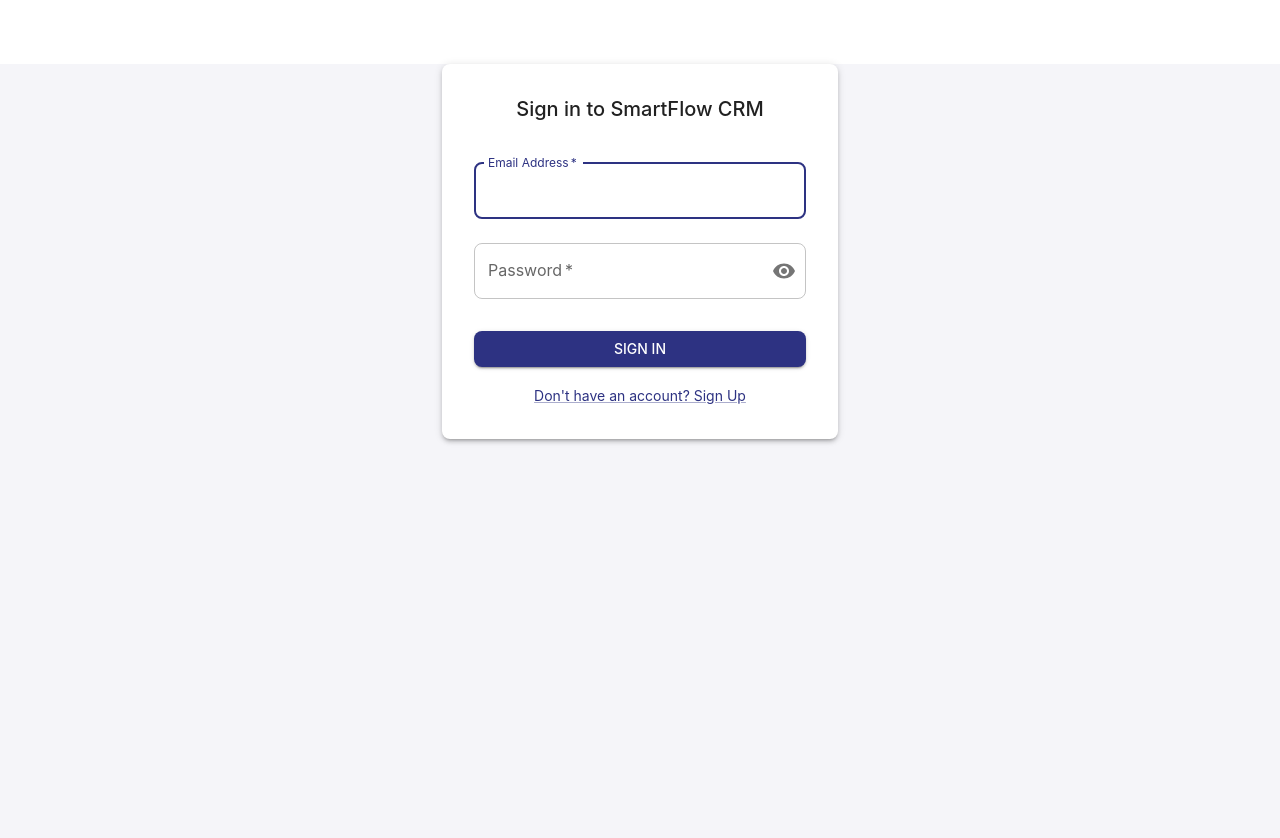
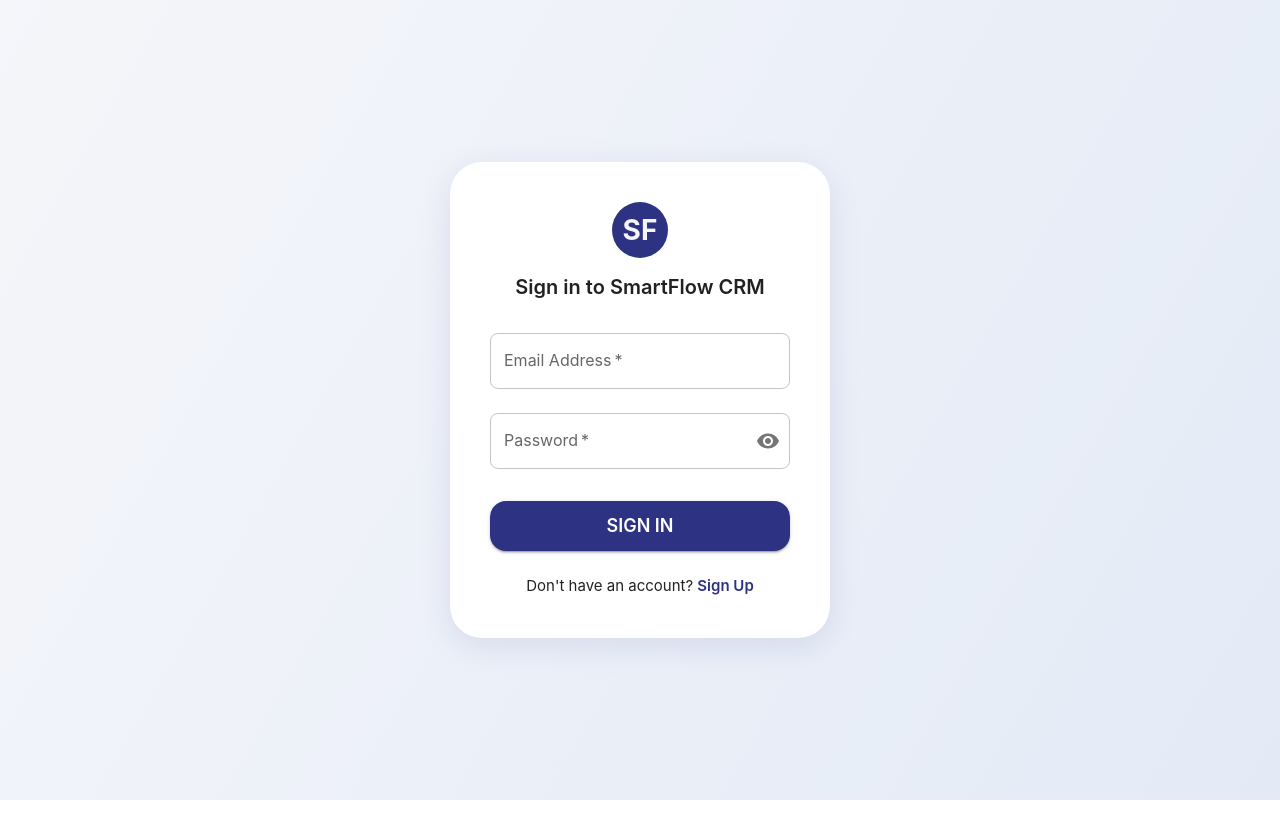
Before and after one commit to unique-Sachin/SmartFlow-CRM, a React (Vite) app in the folder frontend/: page /login in a window 1280 px wide. Shown: the top 838 px of the page. After the commit the page ends 800 px from the top, so only its background shows below. Built offline with nearby package versions, Linux system fonts and the light colour scheme; no server answers.

Commit message:
Refactor Login and Register components to enhance UI with Avatar and improved layout. Streamline form elements and error handling for better user experience.

```diff
--- a/frontend/src/pages/Login.tsx
+++ b/frontend/src/pages/Login.tsx
@@ -1,7 +1,6 @@
 import React, { useState } from 'react';
 import { useNavigate, Link as RouterLink } from 'react-router-dom';
 import {
-  Container,
   Box,
   TextField,
   Button,
@@ -11,6 +10,7 @@
   Alert,
   InputAdornment,
   IconButton,
+  Avatar
 } from '@mui/material';
 import { Visibility, VisibilityOff } from '@mui/icons-material';
 import { useAuth } from '../contexts/AuthContext';
@@ -28,7 +28,6 @@
     e.preventDefault();
     setError(null);
     setIsSubmitting(true);
-
     try {
       await login(email, password);
       navigate('/dashboard');
@@ -40,61 +39,56 @@
   };
 
   return (
-    <Container component="main" maxWidth="xs">
     <Box
       sx={{
-          marginTop: 8,
+        minHeight: '100vh',
+        background: 'linear-gradient(120deg, #f5f6fa 0%, #e3eaf6 100%)',
+        display: 'flex',
+        alignItems: 'center',
+        justifyContent: 'center',
+      }}
+    >
+      <Paper
+        elevation={6}
+        sx={{
+          p: { xs: 3, sm: 5 },
+          borderRadius: 4,
+          minWidth: 340,
+          maxWidth: 380,
+          width: '100%',
+          boxShadow: '0 8px 32px 0 rgba(31, 38, 135, 0.10)',
           display: 'flex',
           flexDirection: 'column',
           alignItems: 'center',
         }}
       >
-        <Paper
-          elevation={3}
-          sx={{
-            padding: 4,
-            display: 'flex',
-            flexDirection: 'column',
-            alignItems: 'center',
-            width: '100%',
-          }}
-        >
-          <Typography component="h1" variant="h5" sx={{ mb: 3 }}>
+        <Avatar sx={{ bgcolor: 'primary.main', width: 56, height: 56, mb: 2, fontSize: 28, fontWeight: 700 }}>SF</Avatar>
+        <Typography variant="h5" fontWeight={600} mb={2} align="center">
           Sign in to SmartFlow CRM
         </Typography>
-
-          {error && (
-            <Alert severity="error" sx={{ width: '100%', mb: 2 }}>
-              {error}
-            </Alert>
-          )}
-
+        {error && <Alert severity="error" sx={{ mb: 2, width: '100%' }}>{error}</Alert>}
         <Box component="form" onSubmit={handleSubmit} sx={{ width: '100%' }}>
           <TextField
+            label="Email Address"
+            type="email"
+            value={email}
+            onChange={e => setEmail(e.target.value)}
+            fullWidth
+            required
             margin="normal"
-              required
-              fullWidth
-              id="email"
-              label="Email Address"
-              name="email"
+            size="medium"
             autoComplete="email"
-              autoFocus
-              value={email}
-              onChange={(e) => setEmail(e.target.value)}
-              error={!!error}
           />
           <TextField
-              margin="normal"
-              required
-              fullWidth
-              name="password"
             label="Password"
             type={showPassword ? 'text' : 'password'}
-              id="password"
+            value={password}
+            onChange={e => setPassword(e.target.value)}
+            fullWidth
+            required
+            margin="normal"
+            size="medium"
             autoComplete="current-password"
-              value={password}
-              onChange={(e) => setPassword(e.target.value)}
-              error={!!error}
             InputProps={{
               endAdornment: (
                 <InputAdornment position="end">
@@ -113,19 +107,21 @@
             type="submit"
             fullWidth
             variant="contained"
-              sx={{ mt: 3, mb: 2 }}
+            color="primary"
+            size="large"
+            sx={{ mt: 3, mb: 2, fontWeight: 600, fontSize: 18, borderRadius: 2, py: 1.2 }}
             disabled={isSubmitting}
           >
             {isSubmitting ? 'Signing in...' : 'Sign In'}
           </Button>
-            <Box sx={{ textAlign: 'center' }}>
-              <Link component={RouterLink} to="/register" variant="body2">
-                {"Don't have an account? Sign Up"}
+        </Box>
+        <Typography sx={{ mt: 1, fontSize: 15 }}>
+          Don't have an account?{' '}
+          <Link component={RouterLink} to="/register" underline="hover" fontWeight={600} color="primary.main">
+            Sign Up
           </Link>
-            </Box>
-          </Box>
+        </Typography>
       </Paper>
     </Box>
-    </Container>
   );
 };
--- a/frontend/src/pages/Register.tsx
+++ b/frontend/src/pages/Register.tsx
@@ -1,9 +1,9 @@
 import { Visibility, VisibilityOff } from '@mui/icons-material';
 import {
   Alert,
+  Avatar,
   Box,
   Button,
-  Container,
   IconButton,
   InputAdornment,
   Link,
@@ -79,76 +79,81 @@
   };
 
   return (
-    <Container component="main" maxWidth="xs">
     <Box
       sx={{
-          marginTop: 8,
+        minHeight: '100vh',
+        background: 'linear-gradient(120deg, #f5f6fa 0%, #e3eaf6 100%)',
+        display: 'flex',
+        alignItems: 'center',
+        justifyContent: 'center',
+        py: 5,
+      }}
+    >
+      <Paper
+        elevation={6}
+        sx={{
+          p: { xs: 3, sm: 5 },
+          borderRadius: 4,
+          minWidth: 340,
+          maxWidth: 420,
+          width: '100%',
+          boxShadow: '0 8px 32px 0 rgba(31, 38, 135, 0.10)',
           display: 'flex',
           flexDirection: 'column',
           alignItems: 'center',
         }}
       >
-        <Paper
-          elevation={3}
-          sx={{
-            padding: 4,
-            display: 'flex',
-            flexDirection: 'column',
-            alignItems: 'center',
-            width: '100%',
-          }}
-        >
-          <Typography component="h1" variant="h5" sx={{ mb: 3 }}>
-            Create your SmartFlow CRM Account
+        <Avatar sx={{ bgcolor: 'primary.main', width: 56, height: 56, mb: 2, fontSize: 28, fontWeight: 700 }}>SF</Avatar>
+        <Typography variant="h5" fontWeight={600} mb={2} align="center">
+          Create your SmartFlow CRM account
         </Typography>
-
-          {error && (
-            <Alert severity="error" sx={{ width: '100%', mb: 2 }}>
-              {error}
-            </Alert>
-          )}
-
+        {error && <Alert severity="error" sx={{ mb: 2, width: '100%' }}>{error}</Alert>}
         <Box component="form" onSubmit={handleSubmit} sx={{ width: '100%' }}>
           <TextField
-              margin="normal"
-              required
-              fullWidth
+            label="First Name"
             name="firstName"
-              label="First Name"
-              autoComplete="given-name"
             value={formData.firstName}
             onChange={handleChange}
+            fullWidth
+            required
+            margin="normal"
+            size="medium"
+            autoComplete="given-name"
           />
           <TextField
-              margin="normal"
-              required
-              fullWidth
+            label="Last Name"
             name="lastName"
-              label="Last Name"
-              autoComplete="family-name"
             value={formData.lastName}
             onChange={handleChange}
+            fullWidth
+            required
+            margin="normal"
+            size="medium"
+            autoComplete="family-name"
           />
           <TextField
-              margin="normal"
-              required
-              fullWidth
+            label="Email Address"
             name="email"
-              label="Email Address"
-              autoComplete="email"
+            type="email"
             value={formData.email}
             onChange={handleChange}
+            fullWidth
+            required
+            margin="normal"
+            size="medium"
+            autoComplete="email"
           />
           <TextField
-              margin="normal"
-              required
-              fullWidth
+            label="Password"
             name="password"
-              label="Password"
             type={showPassword ? 'text' : 'password'}
-              autoComplete="new-password"
             value={formData.password}
             onChange={handleChange}
+            fullWidth
+            required
+            margin="normal"
+            size="medium"
+            autoComplete="new-password"
             InputProps={{
               endAdornment: (
                 <InputAdornment position="end">
@@ -164,32 +169,49 @@
             }}
           />
           <TextField
-              margin="normal"
-              required
-              fullWidth
+            label="Confirm Password"
             name="confirmPassword"
-              label="Confirm Password"
             type={showPassword ? 'text' : 'password'}
             value={formData.confirmPassword}
             onChange={handleChange}
+            fullWidth
+            required
+            margin="normal"
+            size="medium"
+            autoComplete="new-password"
+            InputProps={{
+              endAdornment: (
+                <InputAdornment position="end">
+                  <IconButton
+                    aria-label="toggle password visibility"
+                    onClick={() => setShowPassword(!showPassword)}
+                    edge="end"
+                  >
+                    {showPassword ? <VisibilityOff /> : <Visibility />}
+                  </IconButton>
+                </InputAdornment>
+              ),
+            }}
           />
           <Button
             type="submit"
             fullWidth
             variant="contained"
-              sx={{ mt: 3, mb: 2 }}
+            color="primary"
+            size="large"
+            sx={{ mt: 3, mb: 2, fontWeight: 600, fontSize: 18, borderRadius: 2, py: 1.2 }}
             disabled={isSubmitting}
           >
-              {isSubmitting ? 'Creating Account...' : 'Create Account'}
+            {isSubmitting ? 'Signing up...' : 'Sign Up'}
           </Button>
-            <Box sx={{ textAlign: 'center' }}>
-              <Link component={RouterLink} to="/login" variant="body2">
-                Already have an account? Sign in
+        </Box>
+        <Typography sx={{ mt: 1, fontSize: 15 }}>
+          Already have an account?{' '}
+          <Link component={RouterLink} to="/login" underline="hover" fontWeight={600} color="primary.main">
+            Sign In
           </Link>
-            </Box>
-          </Box>
+        </Typography>
       </Paper>
     </Box>
-    </Container>
   );
 };
```
Lines whose indentation alone changed are shown as unchanged.
